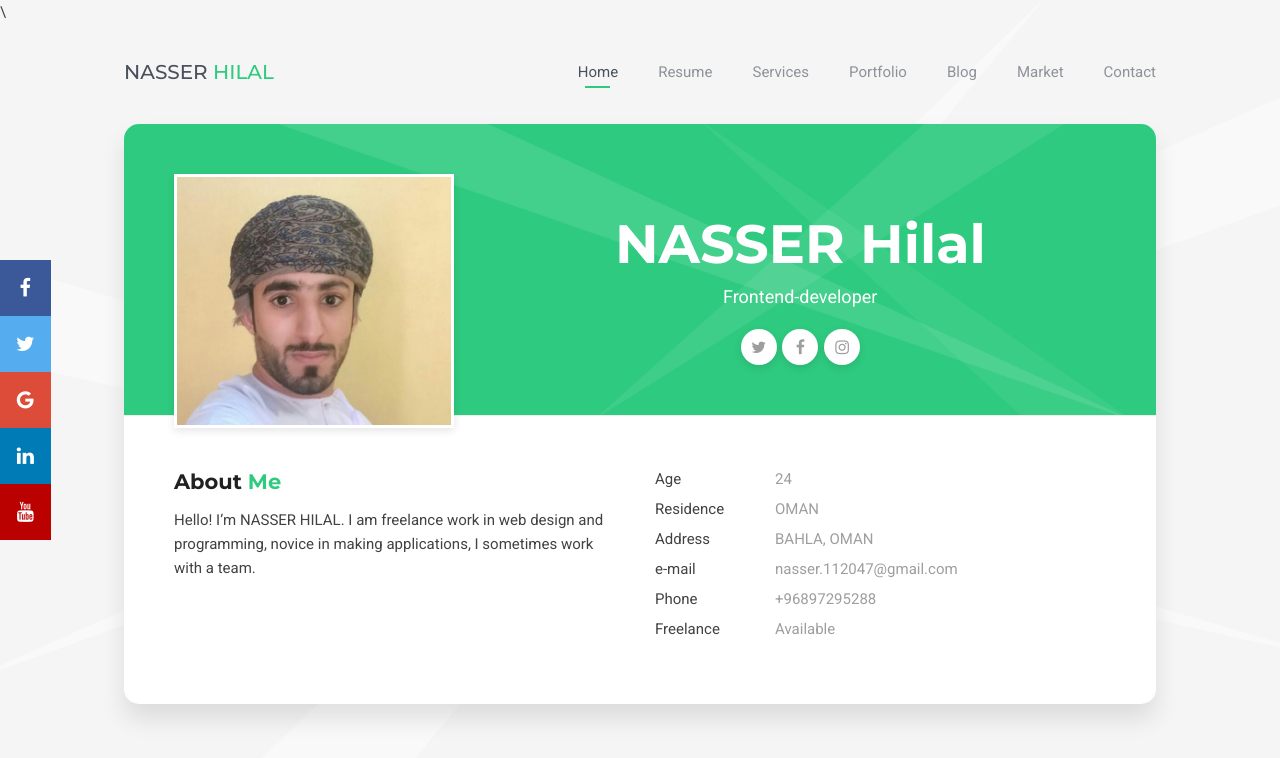
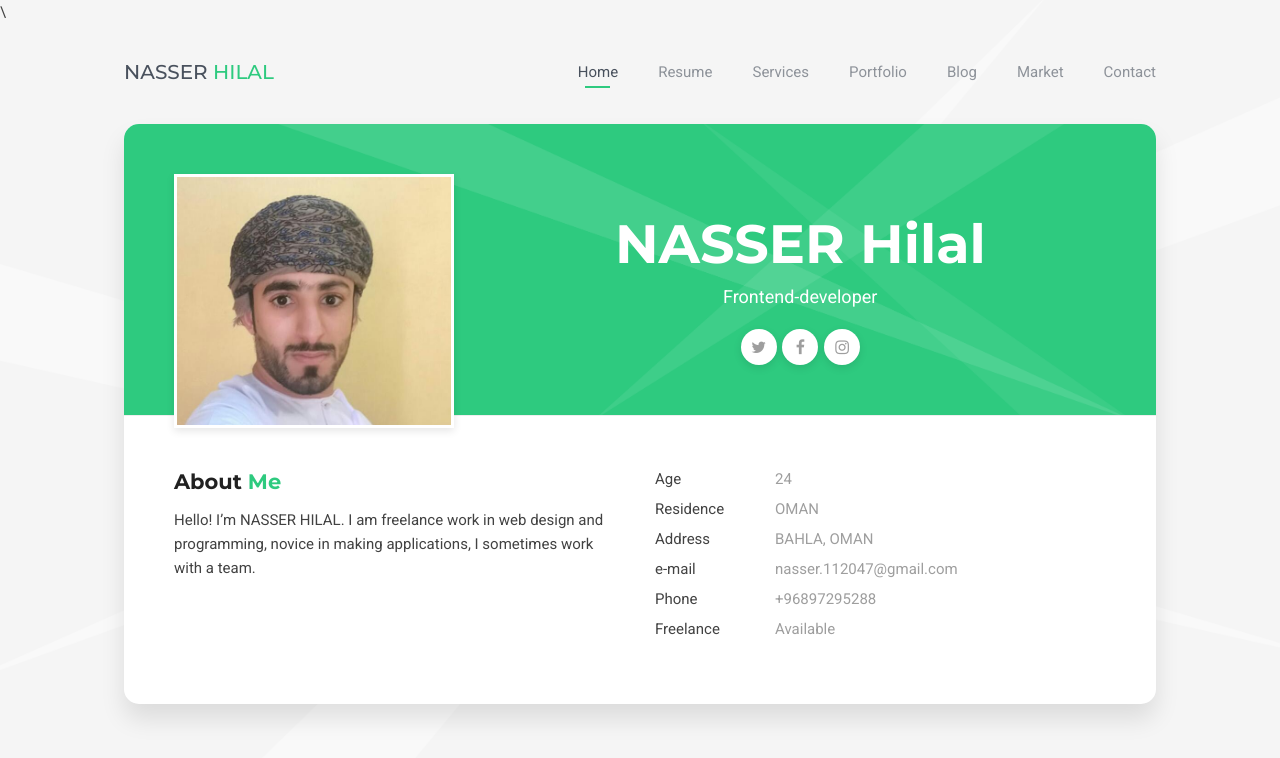
Before and after one commit to nasserttt/cv_dev, a plain HTML site: page index.html in a window 1280 px wide. Drawn offline with Linux system fonts and the light colour scheme; some packages are replaced by stand-ins of ours.

Commit message:
Update index.html

```diff
--- a/index.html
+++ b/index.html
@@ -98,13 +98,7 @@
   </head>
 
   <body class="material-template">
-  <div class="icon-bar">
-  <a href="#" class="facebook"><i class="fa fa-facebook"></i></a>
-  <a href="#" class="twitter"><i class="fa fa-twitter"></i></a>
-  <a href="#" class="google"><i class="fa fa-google"></i></a>
-  <a href="#" class="linkedin"><i class="fa fa-linkedin"></i></a>
-  <a href="#" class="youtube"><i class="fa fa-youtube"></i></a>
-</div>
+
   <!-- Load font awesome icons -->
 <link rel="stylesheet" href="https://cdnjs.cloudflare.com/ajax/libs/font-awesome/4.7.0/css/font-awesome.min.css">
 
```
